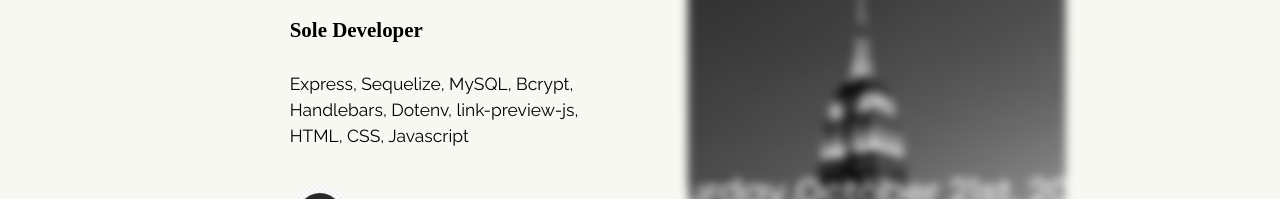
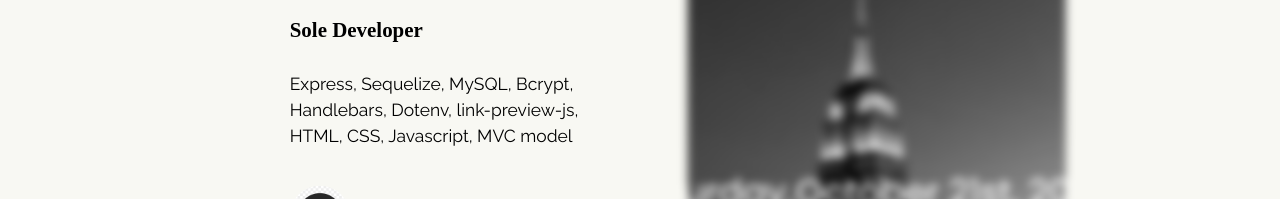
Before and after one commit to cesarsiguencia/my-react-portfolio, a React (Create React App) app: page /my-react-portfolio/portfolio in a window 1280 px wide. Shown: the part 694-893 px from the top of the page. Built offline with nearby package versions, Linux system fonts and the light colour scheme.

Commit message:
updated linked email

```diff
--- a/src/Components/Apps/Apps.js
+++ b/src/Components/Apps/Apps.js
@@ -6,7 +6,7 @@ const displayApp = () => {
         {
             name: '10000-Days',
             description: "A full stack website all about my special event I'm hosting for when I turn 10,000 days old. Learn more about the venue of choice and RSVP to save your spot! Interact with invited guests who have confirmed their registation by sharing posts and loving posts to hype up the excitement for this once in a lifetime night! Login in with email: testbot@gmail.com and password:password to try it out!",
-            technologies: 'Express, Sequelize, MySQL, Bcrypt, Handlebars, Dotenv, link-preview-js, HTML, CSS, Javascript',
+            technologies: 'Express, Sequelize, MySQL, Bcrypt, Handlebars, Dotenv, link-preview-js, HTML, CSS, Javascript, MVC model',
             url: 'https://cs-10000-days-33ee2045b3a6.herokuapp.com/',
             developer: 'Sole Developer'
         },
--- a/src/Components/Icons/Click-Icons.js
+++ b/src/Components/Icons/Click-Icons.js
@@ -20,7 +20,7 @@ const clickableIcons = () => {
             },
             {
                 image: mail,
-                url: "mailto:cesar.siguencia@gmail.com",
+                url: "mailto:cd.siguencia@gmail.com",
                 target: true
             }
         ]
```
